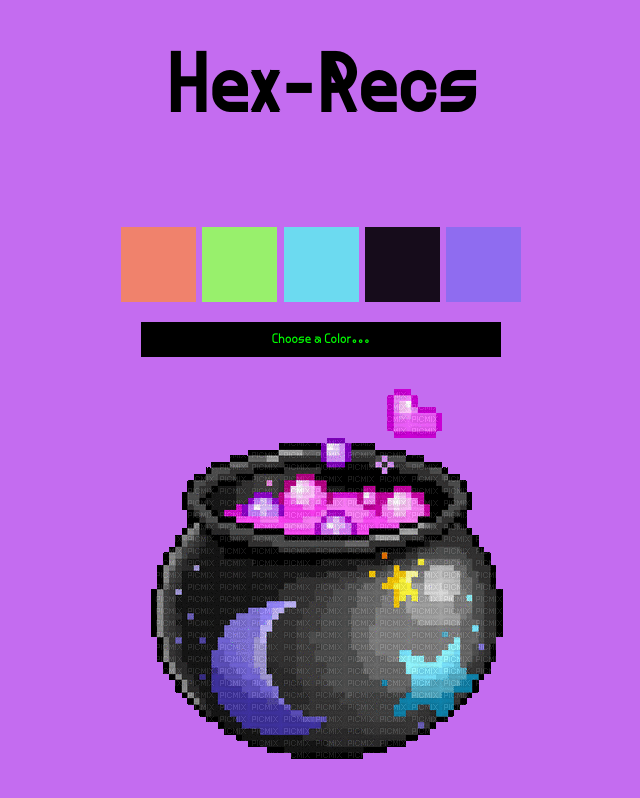
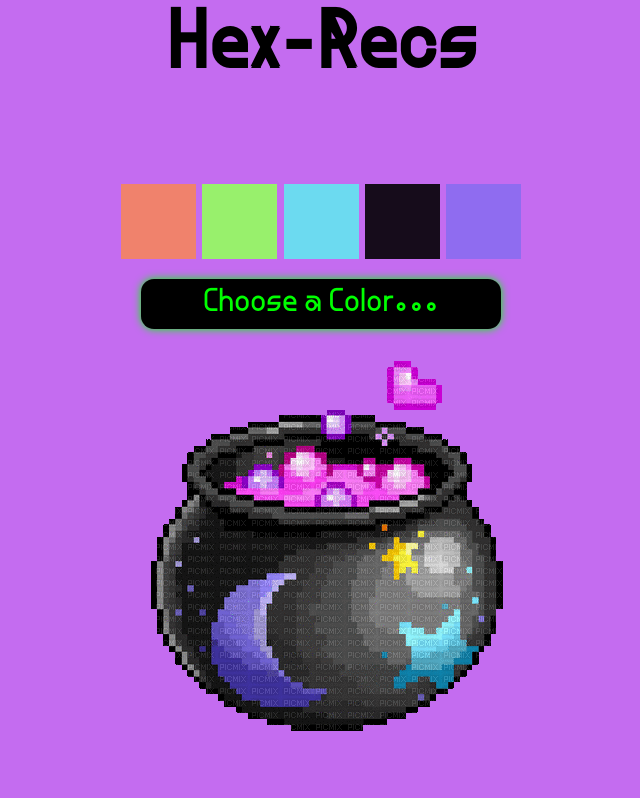
Before and after one commit to avalliere/hex-recs, a React (Create React App) app in the folder client/: page / in a window 1280 px wide. Shown: the top 798 px of the page, without its empty margins (319-959 px from the left). Built offline with nearby package versions, Linux system fonts and the light colour scheme.

Commit message:
styles getRecs button

```diff
--- a/client/src/App.css
+++ b/client/src/App.css
@@ -14,7 +14,8 @@
 
 h1 {
   font-family: 'format-1452';
-  font-size: 10vh;
+  font-size: 5em;
+  margin-top: 10px;
 }
 
 .cauldron-img {
@@ -49,12 +50,15 @@
 
 #get-recs-button {
   width: 100%;
-  height: 35px;
+  height: 50px;
   margin: 20px;
   background-color: black;
   border-style: none;
   font-family: 'format-1452';
   color: lime;
+  border-radius: 13px;
+  font-size: 2em;
+  box-shadow: 0 0 8px lime;
 }
 
 .track-list {
```
